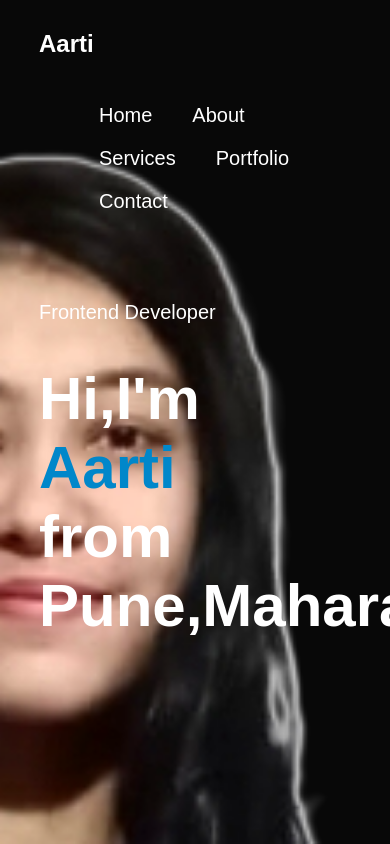
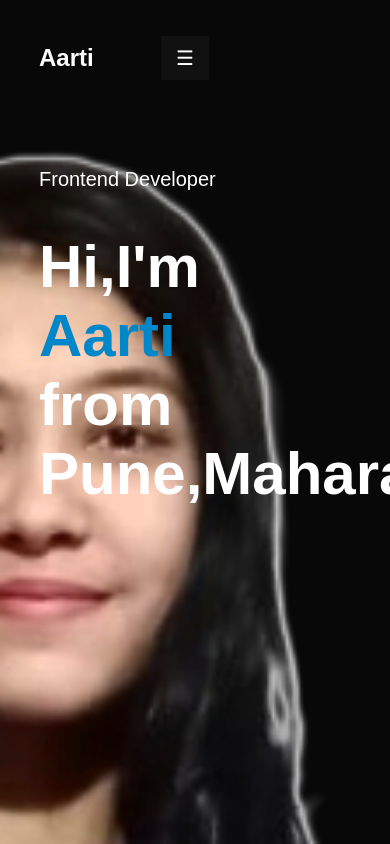
Before and after one commit to Aarti288/my-portfolio, a React (Create React App) app: page / in a window 390 px wide. Shown: the top 844 px of the page. Built offline with nearby package versions, Linux system fonts and the light colour scheme.

Commit message:
added sidemenu panel

```diff
--- a/public/index.html
+++ b/public/index.html
@@ -3,7 +3,7 @@
   <head>
     <meta charset="utf-8" />
     <link rel="icon" href="%PUBLIC_URL%/favicon.ico" />
-    <meta name="viewport" content="width=device-width, initial-scale=1" />
+    <meta name="viewport" content="width=device-width, initial-scale=1.0" />
     <meta name="theme-color" content="#000000" />
     <meta
       name="description"
--- a/src/App.css
+++ b/src/App.css
@@ -3,6 +3,7 @@
   padding: 0;
   box-sizing: border-box;
   font-family: 'Poppins',sans-serif;
+  height:100vh;
 }
 #header{
   width:100%;
@@ -31,6 +32,10 @@ nav ul li a {
   font-size: 20px;
   text-decoration: none;
   position: relative;
+}
+nav ul li button
+{
+  display:none;
 }
 
 nav ul li a::after {
@@ -61,3 +66,27 @@ nav ul li a:hover::after {
 .header-text h1 span{
   color:#0087ca;
 }
+
+@media (max-width: 768px) {
+  #header {
+    height:100vh;
+  }
+  nav{
+    width:100vw;
+  }
+  nav ul li a{
+    display: none;
+  }
+  nav ul li button{
+    display:block;
+    font-size: 20px;
+    cursor: pointer;
+    background-color: #111;
+    color: white;
+    padding: 10px 15px;
+    border: none;
+  }
+  nav ul li button:hover {
+    background-color:#444;
+  }
+}
--- a/src/App.js
+++ b/src/App.js
@@ -1,7 +1,14 @@
 
+import { useState } from 'react';
 import './App.css';
 
 function App() {
+  const [sideBar,openSideBar]=useState(false);
+  const openSidePanel=()=>{
+    openSideBar(true);
+    console.log(sideBar);
+
+  }
   return (
     <div className="App">
     <div id="header">
@@ -9,6 +16,7 @@ function App() {
         <nav>
           <h1>Aarti</h1>
           <ul>
+            <li><button onClick={openSidePanel}>☰</button></li>
             <li><a>Home</a></li>
             <li><a>About</a></li>
             <li><a>Services</a></li>
@@ -24,6 +32,13 @@ function App() {
       </div>
     </div>
 
+     {
+      sideBar &&
+      (
+        <div>Hello</div>
+      )
+     }
+
     </div>
   );
 }
```
